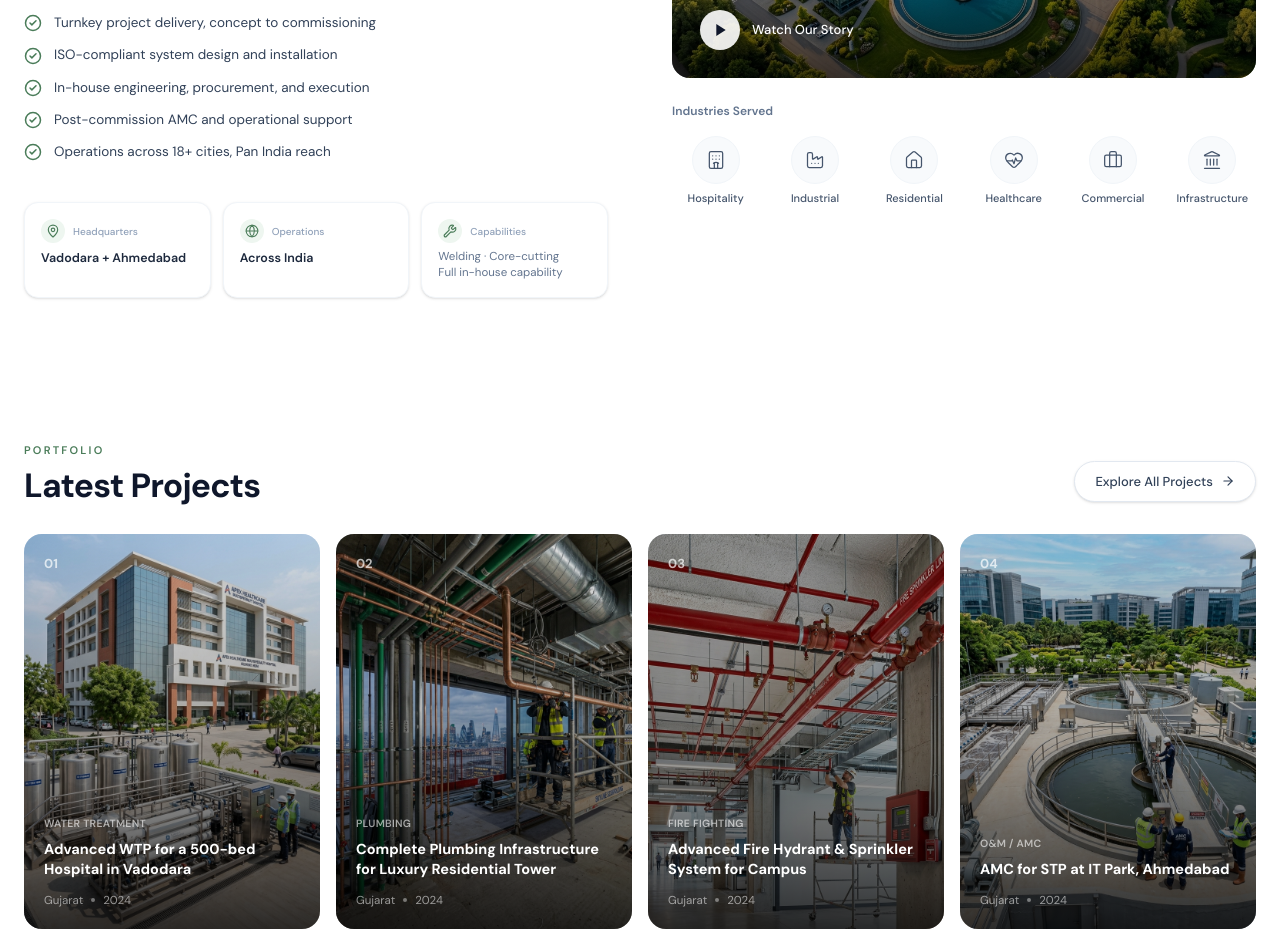
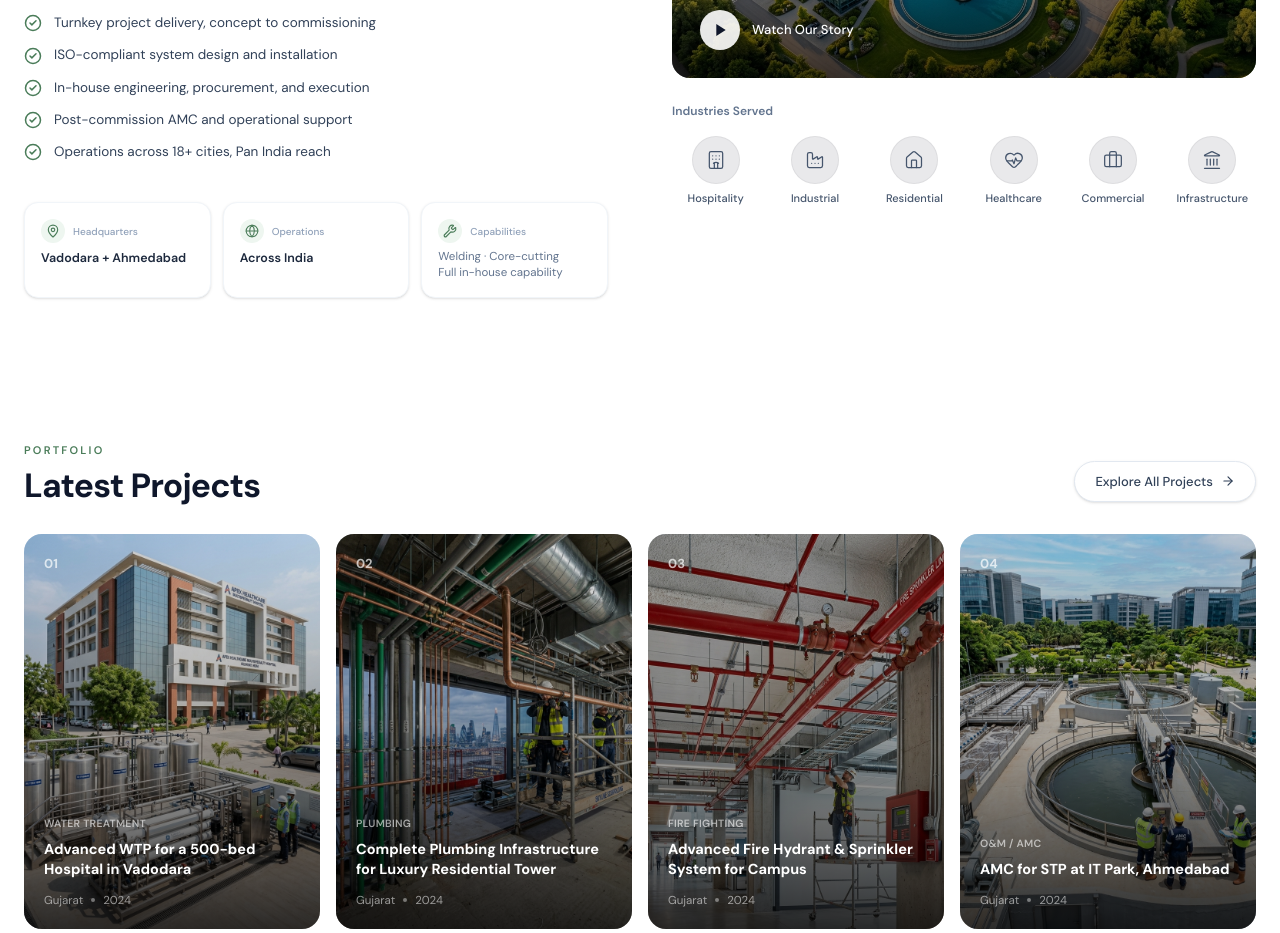
Before and after one commit to Arishsingh/JSX-Enterprices, a Next.js app: page / in a window 1280 px wide. Shown: the part 1540-2473 px from the top of the page. Built offline with nearby package versions, Linux system fonts and the light colour scheme.

Commit message:
Update IndustriesServed component styles for improved visual consistency
- Changed background and border colors in the IndustriesServed component for a more cohesive design.
- Enhanced the overall appearance of industry icons to align with updated styling across the application.

```diff
--- a/src/components/about/IndustriesServed.tsx
+++ b/src/components/about/IndustriesServed.tsx
@@ -7,7 +7,7 @@ export default function IndustriesServed() {
       <div className="grid grid-cols-3 sm:grid-cols-6 gap-2.5 sm:gap-3">
         {industryData.map((ind) => (
           <div key={ind.label} className="flex flex-col items-center gap-1.5 sm:gap-2">
-            <div className="w-10 h-10 sm:w-12 sm:h-12 rounded-full bg-slate-50 border border-slate-100 flex items-center justify-center [&>svg]:w-4 [&>svg]:h-4 sm:[&>svg]:w-5 sm:[&>svg]:h-5 text-slate-600">
+            <div className="w-10 h-10 sm:w-12 sm:h-12 rounded-full bg-zinc-200/80 border border-zinc-300/60 flex items-center justify-center [&>svg]:w-4 [&>svg]:h-4 sm:[&>svg]:w-5 sm:[&>svg]:h-5 text-slate-600">
               {ind.icon}
             </div>
             <span className="text-[10px] sm:text-[11px] text-slate-600 font-medium text-center leading-tight">{ind.label}</span>
```
